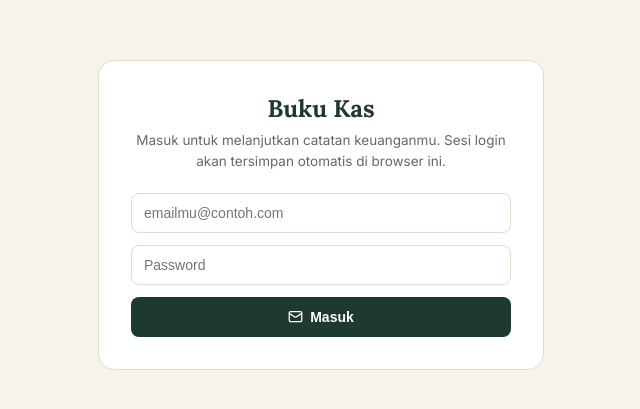
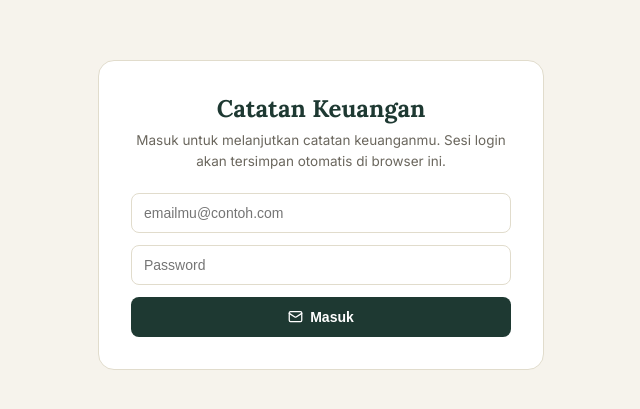
Before and after one commit to WasisPambudi01/expense-tracker, a React (Vite) app: page / in a window 1280 px wide. Shown: the part 205-614 px from the top of the page, without its empty margins (319-959 px from the left). Built offline with nearby package versions, Linux system fonts and the light colour scheme.

Commit message:
Minor Text

```diff
--- a/src/App.jsx
+++ b/src/App.jsx
@@ -364,7 +364,7 @@ export default function ExpenseTracker() {
       <div className="login-wrap">
         <style>{loginStyles}</style>
         <div className="login-card">
-          <h1>Buku Kas</h1>
+          <h1>Catatan Keuangan</h1>
           <p>Masuk untuk melanjutkan catatan keuanganmu. Sesi login akan tersimpan otomatis di browser ini.</p>
           <form onSubmit={handleAuthSubmit}>
             <input
```
